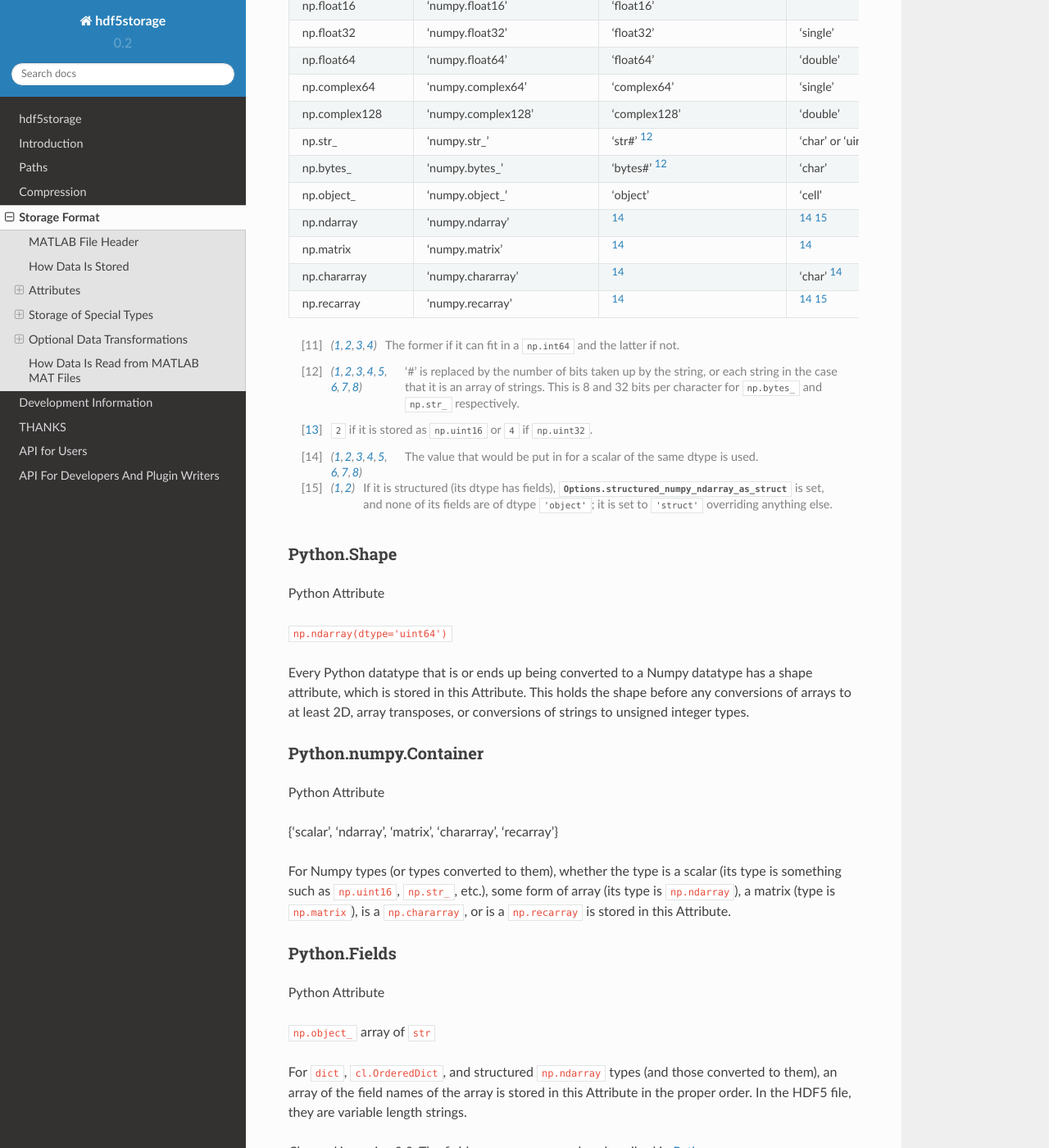
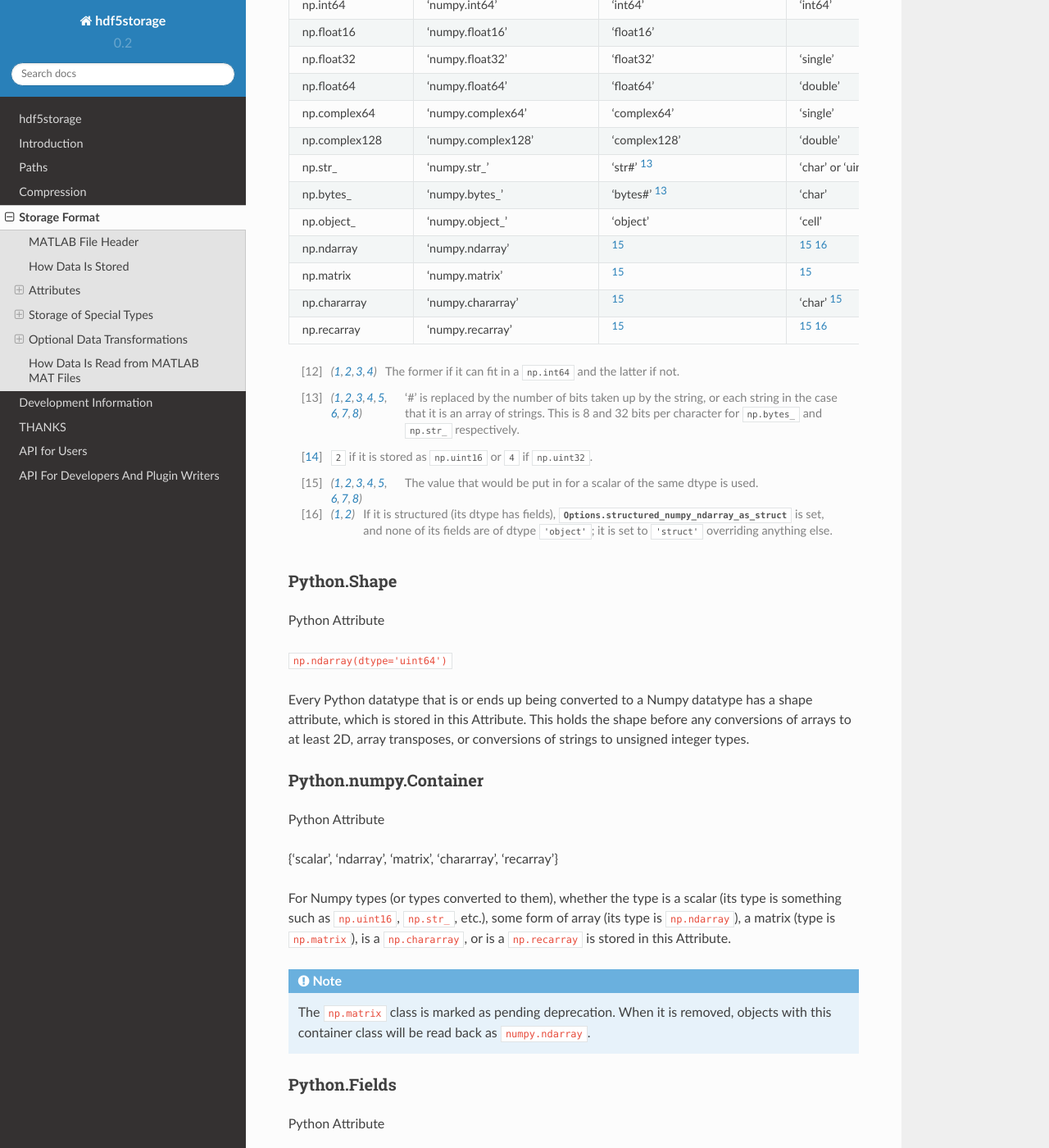
Before and after one commit to frejanordsiek/hdf5storage, a Sphinx documentation site: the page built from doc/source/storage_format.rst, in a window 1280 px wide and 1400 px high, scrolled down 5397 px. Shown: the whole window at 82% size. Built offline with Sphinx 7.4.7 and the Read the Docs theme 2.0.0, drawn with Linux system fonts in a browser that asks for light colours; some of the changed text lies outside the part shown.

Commit message:
Issue 107. Added handling for the future removal of the numpy.matrix class since it is pending deprecation.

```diff
--- a/doc/source/storage_format.rst
+++ b/doc/source/storage_format.rst
@@ -155,7 +155,9 @@ np.dtype [10]_            0.2      np.bytes\_ or np.uint16 [6]_          Dataset
        is written as a Group with its the contents of its individual
        fields written as Datasets within the Group having the fields as
        names.
-.. [10] Stored as its string representation converted to ``np.bytes_``.
+.. [10] Read back as ``np.ndarray`` after the class is removed from NumPy (it
+        is pending deprecation).
+.. [11] Stored as its string representation converted to ``np.bytes_``.
 
 
 Attributes
@@ -185,13 +187,13 @@ bool                'bool'                         'bool'
 None                'builtins.NoneType'            'float64'                        'double'
 Ellipsis            'builtins.ellipsis'            'float64'                        'double'
 NotImplemented      'builtins.NotImplementedType'  'float64'                        'double'
-int                 'int'                          'int64' or 'bytes#' [11]_ [12]_  'int64' or 'char'   *not used* or 2 [11]_
-long                'long'                         'int64' or 'bytes#' [11]_ [12]_  'int64' or 'char'   *not used* or 2 [11]_
+int                 'int'                          'int64' or 'bytes#' [12]_ [13]_  'int64' or 'char'   *not used* or 2 [12]_
+long                'long'                         'int64' or 'bytes#' [12]_ [13]_  'int64' or 'char'   *not used* or 2 [12]_
 float               'float'                        'float64'                        'double'
 complex             'complex'                      'complex128'                     'double'
-str                 'str'                          'str#' [12]_                     'char'              2
-bytes               'bytes'                        'bytes#' [12]_                   'char'              2
-bytearray           'bytearray'                    'bytes#' [12]_                   'char'              2
+str                 'str'                          'str#' [13]_                     'char'              2
+bytes               'bytes'                        'bytes#' [13]_                   'char'              2
+bytearray           'bytearray'                    'bytes#' [13]_                   'char'              2
 list                'list'                         'object'                         'cell'
 tuple               'tuple'                        'object'                         'cell'
 set                 'set'                          'object'                         'cell'
@@ -210,7 +212,7 @@ datetime.time       'datetime.time'
 datetime.datetime   'datetime.datetime'                                             'struct'
 fractions.Fraction  'fractions.Fraction'                                            'struct'
 np.bool\_           'numpy.bool'                   'bool'                           'logical'           1
-np.void             'numpy.void'                   'void#' [12]_
+np.void             'numpy.void'                   'void#' [13]_
 np.uint8            'numpy.uint8'                  'uint8'                          'uint8'
 np.uint16           'numpy.uint16'                 'uint16'                         'uint16'
 np.uint32           'numpy.uint32'                 'uint32'                         'uint32'
@@ -224,24 +226,24 @@ np.float32          'numpy.float32'                'float32'
 np.float64          'numpy.float64'                'float64'                        'double'
 np.complex64        'numpy.complex64'              'complex64'                      'single'
 np.complex128       'numpy.complex128'             'complex128'                     'double'
-np.str\_            'numpy.str\_'                  'str#' [12]_                     'char' or 'uint32'  2 or 4 [13]_
-np.bytes\_          'numpy.bytes\_'                'bytes#' [12]_                   'char'              2
+np.str\_            'numpy.str\_'                  'str#' [13]_                     'char' or 'uint32'  2 or 4 [14]_
+np.bytes\_          'numpy.bytes\_'                'bytes#' [13]_                   'char'              2
 np.object\_         'numpy.object\_'               'object'                         'cell'
-np.ndarray          'numpy.ndarray'                [14]_                            [14]_ [15]_
-np.matrix           'numpy.matrix'                 [14]_                            [14]_
-np.chararray        'numpy.chararray'              [14]_                            'char' [14]_
-np.recarray         'numpy.recarray'               [14]_                            [14]_ [15]_
+np.ndarray          'numpy.ndarray'                [15]_                            [15]_ [16]_
+np.matrix           'numpy.matrix'                 [15]_                            [15]_
+np.chararray        'numpy.chararray'              [15]_                            'char' [15]_
+np.recarray         'numpy.recarray'               [15]_                            [15]_ [16]_
 ==================  =============================  ===============================  ==================  =====================
 
-.. [11] The former if it can fit in a ``np.int64`` and the latter if not.
-.. [12] '#' is replaced by the number of bits taken up by the string, or
+.. [12] The former if it can fit in a ``np.int64`` and the latter if not.
+.. [13] '#' is replaced by the number of bits taken up by the string, or
         each string in the case that it is an array of strings. This is 8
         and 32 bits per character for ``np.bytes_`` and ``np.str_``
         respectively.
-.. [13] ``2`` if it is stored as ``np.uint16`` or ``4`` if ``np.uint32``.
-.. [14] The value that would be put in for a scalar of the same dtype is
+.. [14] ``2`` if it is stored as ``np.uint16`` or ``4`` if ``np.uint32``.
+.. [15] The value that would be put in for a scalar of the same dtype is
        used.
-.. [15] If it is structured (its dtype has fields),
+.. [16] If it is structured (its dtype has fields),
         :py:attr:`Options.structured_numpy_ndarray_as_struct` is set,
         and none of its fields are of dtype ``'object'``; it is set to
         ``'struct'`` overriding anything else.
@@ -271,6 +273,11 @@ scalar (its type is something such as ``np.uint16``, ``np.str_``, etc.),
 some form of array (its type is ``np.ndarray``), a matrix (type
 is ``np.matrix``), is a ``np.chararray``, or is a ``np.recarray`` is
 stored in this Attribute.
+
+.. note::
+
+   The ``np.matrix`` class is marked as pending deprecation. When it is removed,
+   objects with this container class will be read back as ``numpy.ndarray``.
 
 Python.Fields
 -------------
```
Also changed, not shown: other parts of doc/source/storage_format.rst (+7 -7 lines), README.rst (+14 -8 lines), 2 other files.
